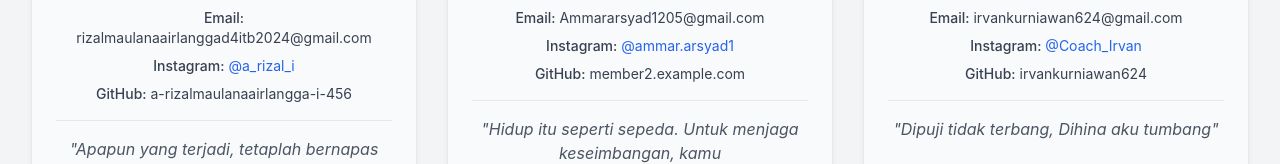
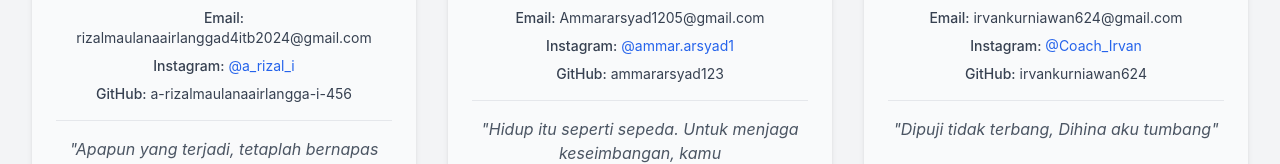
Before and after one commit to a-rizalmaulanaairlangga-i-456/Survent, a React (Create React App) app: page /about in a window 1280 px wide. Shown: the part 1707-1871 px from the top of the page. Built offline with nearby package versions, Linux system fonts and the light colour scheme.

Commit message:
fix minor bug

```diff
--- a/src/pages/About.jsx
+++ b/src/pages/About.jsx
@@ -24,7 +24,7 @@ const AboutPage = () => {
         whatsapp: "+62 821-9290-7075",
         email: "Ammararsyad1205@gmail.com",
         social: "ammar.arsyad1",
-        github: "member2.example.com"
+        github: "ammararsyad123"
       },
       quote: "Hidup itu seperti sepeda. Untuk menjaga keseimbangan, kamu harus terus bergerak."
     },
@@ -149,7 +149,7 @@ const AboutPage = () => {
                   <div className="text-sm text-gray-700 space-y-2">
                     <p><span className="font-medium">WhatsApp:</span> {member.contact.whatsapp}</p>
                     <p><span className="font-medium">Email:</span> {member.contact.email}</p>
-                    <p><span className="font-medium">Instagram:</span><a href={`http://instagram.com/member.contact.social`} className='text-blue-600 hover:text-blue-800'> @{member.contact.social}</a></p>
+                    <p><span className="font-medium">Instagram:</span><a href={`http://instagram.com/${member.contact.social}`} className='text-blue-600 hover:text-blue-800'> @{member.contact.social}</a></p>
                     <p><span className="font-medium">GitHub:</span> {member.contact.github}</p>
                   </div>
 
```
